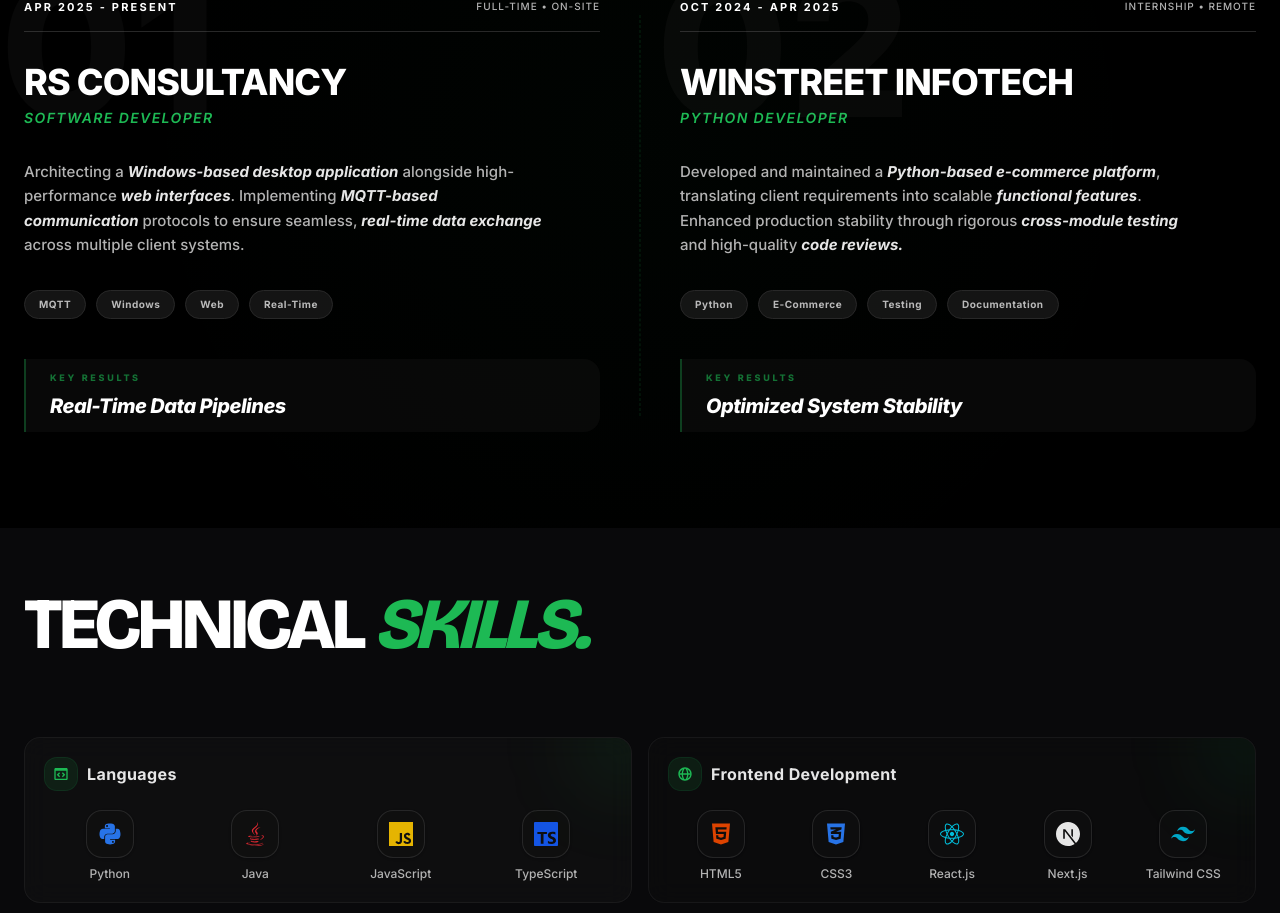
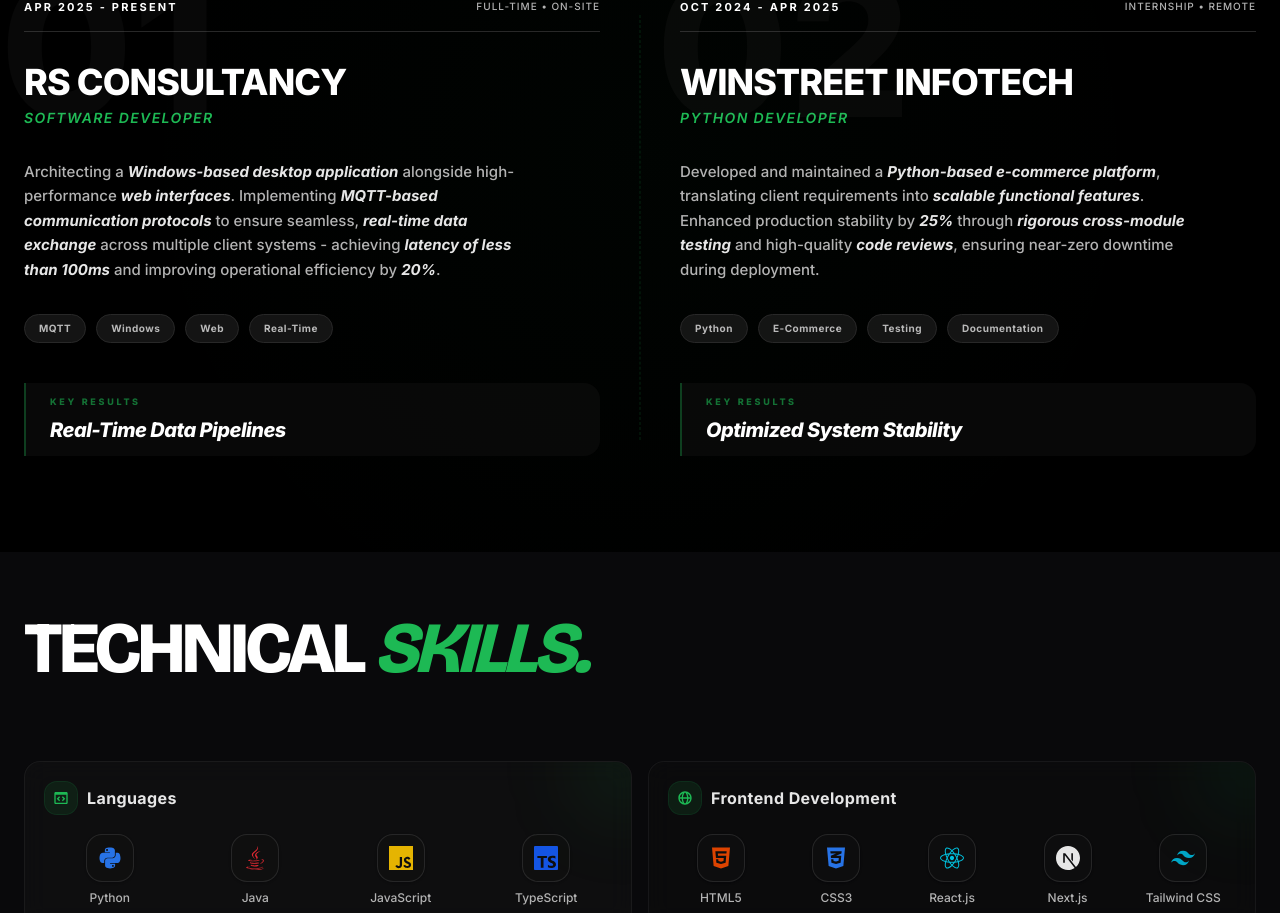
Before and after one commit to SaumiliHaldar/Portfolio, a Next.js app: page / in a window 1280 px wide. Shown: the part 1747-2660 px from the top of the page. Built offline with nearby package versions, Linux system fonts and the light colour scheme.

Commit message:
enhanced experience descriptions and uploaded updated resume

```diff
--- a/src/components/section/Experience.jsx
+++ b/src/components/section/Experience.jsx
@@ -11,7 +11,7 @@
     role: "SOFTWARE DEVELOPER",
     description: (
       <>
-        Architecting a <span className="font-bold italic text-white/90">Windows-based desktop application</span> alongside high-performance <span className="font-bold italic text-white/90">web interfaces</span>. Implementing <span className="font-bold italic text-white/90">MQTT-based communication</span> protocols to ensure seamless, <span className="font-bold italic text-white/90">real-time data exchange</span> across multiple client systems.
+        Architecting a <span className="font-bold italic text-white/90">Windows-based desktop application</span> alongside high-performance <span className="font-bold italic text-white/90">web interfaces</span>. Implementing <span className="font-bold italic text-white/90">MQTT-based communication protocols</span> to ensure seamless, <span className="font-bold italic text-white/90">real-time data exchange</span> across multiple client systems - achieving <span className="font-bold italic text-white/90">latency of less than 100ms</span> and improving operational efficiency by <span className="font-bold italic text-white/90">20%</span>.
       </>
     ),
     tags: ["MQTT", "Windows", "Web", "Real-Time"],
@@ -26,7 +26,7 @@
     role: "PYTHON DEVELOPER",
     description: (
       <>
-        Developed and maintained a <span className="font-bold italic text-white/90">Python-based e-commerce platform</span>, translating client requirements into scalable <span className="font-bold italic text-white/90">functional features</span>. Enhanced production stability through rigorous <span className="font-bold italic text-white/90">cross-module testing</span> and high-quality <span className="font-bold italic text-white/90">code reviews.</span>
+        Developed and maintained a <span className="font-bold italic text-white/90">Python-based e-commerce platform</span>, translating client requirements into <span className="font-bold italic text-white/90">scalable functional features</span>. Enhanced production stability by <span className="font-bold italic text-white/90">25%</span> through <span className="font-bold italic text-white/90">rigorous cross-module testing</span> and high-quality <span className="font-bold italic text-white/90">code reviews</span>, ensuring near-zero downtime during deployment.
       </>
     ),
     tags: ["Python", "E-Commerce", "Testing", "Documentation"],
```
Also changed, not shown: 2 other files (tests, documents, lock files or other folders).
